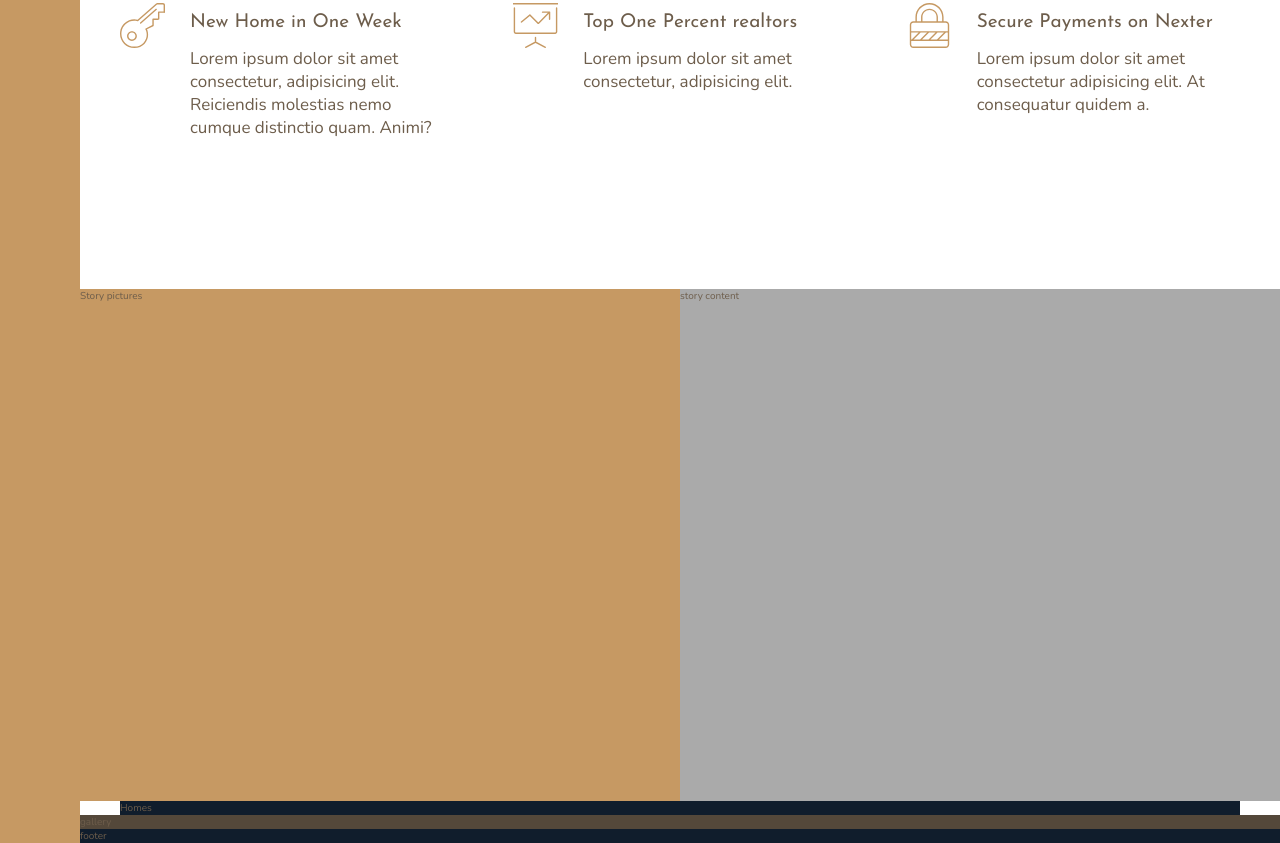
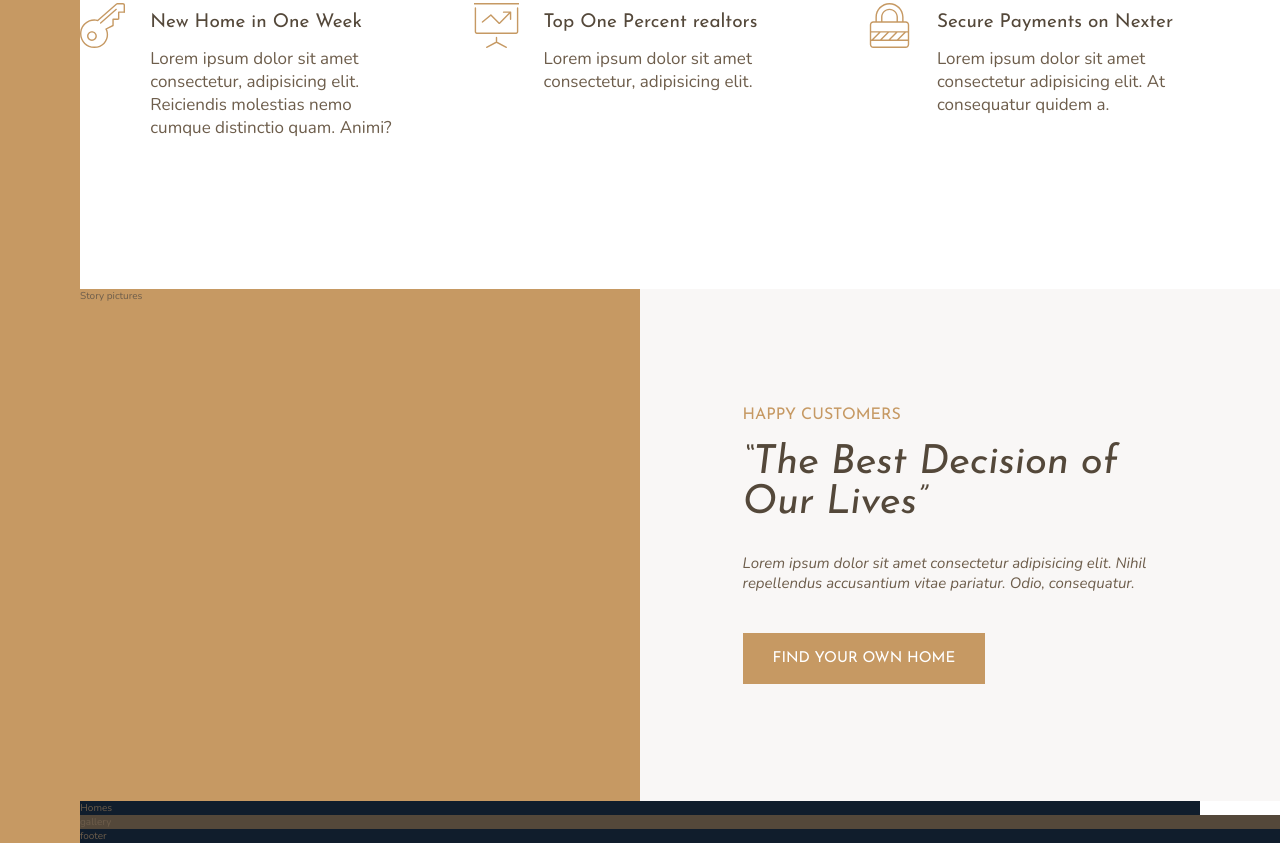
Before and after one commit to lurkaround/nexter, a website: page index.html in a window 1280 px wide. Shown: the part 986-1829 px from the top of the page. Drawn offline with nearby package versions, Linux system fonts and the light colour scheme.

Commit message:
added some styling to features && story section

```diff
--- a/index.html
+++ b/index.html
@@ -99,7 +99,15 @@
     </div>
 
     <div class="story__content">
-      story content
+      <h3 class="heading-3 mb-sm">Happy Customers</h3>
+      <h2 class="heading-2 heading-2--dark mb-md">
+        &ldquo;The Best Decision of Our Lives&rdquo;
+      </h2>
+      <p class="story__text">
+        Lorem ipsum dolor sit amet consectetur adipisicing elit. Nihil
+        repellendus accusantium vitae pariatur. Odio, consequatur.
+      </p>
+      <button class="btn">Find Your Own Home</button>
     </div>
 
     <section class="homes">
--- a/sass/_story.scss
+++ b/sass/_story.scss
@@ -4,7 +4,24 @@
     grid-column: full-start / col-end 4;
   }
   &__content {
-    background: $color-grey-light-2;
+    background: $color-grey-light-1;
     grid-column: col-start 5 / full-end;
+
+    padding: 6rem 8vw;
+
+    // display: flex;
+    // flex-direction: column;
+    // justify-content: center;
+    // align-items: flex-start;
+
+    display: grid;
+    align-content: center;
+    justify-items: start;
+  }
+
+  &__text {
+    font-size: 1.5rem;
+    font-style: italic;
+    margin-bottom: 4rem;
   }
 }
--- a/sass/_typography.scss
+++ b/sass/_typography.scss
@@ -8,13 +8,65 @@
 
 .heading-2 {
   @extend %heading;
+  font-size: 4rem;
+  font-style: italic;
+  line-height: 1;
+
+  &--light {
+    color: $color-grey-light-1;
+  }
+  &--dark {
+    color: $color-grey-dark-1;
+  }
 }
 
 .heading-3 {
   @extend %heading;
+  font-size: 1.6rem;
+  color: $color-primary;
+  text-transform: uppercase;
 }
 
 .heading-4 {
   @extend %heading;
   font-size: 1.9rem;
+
+  &--light {
+    color: $color-grey-light-1;
+  }
+  &--dark {
+    color: $color-grey-dark-1;
+  }
 }
+
+.btn {
+  background-color: $color-primary;
+  color: #fff;
+  border: none;
+  border-radius: none;
+  font-family: $font-display;
+  font-size: 1.5rem;
+  text-transform: uppercase;
+  padding: 1.8rem 3rem;
+  cursor: pointer;
+  transition: all 0.2s;
+
+  &:hover {
+    background-color: $color-primary-dark;
+    scale: 0.95;
+  }
+}
+
+.mb-sm {
+  margin-bottom: 2rem;
+}
+
+.mb-md {
+  margin-bottom: 3rem;
+}
+.mb-lg {
+  margin-bottom: 4rem;
+}
+.mb-xl {
+  margin-bottom: 8rem;
+}
```
Also changed, not shown: css/style.css.
